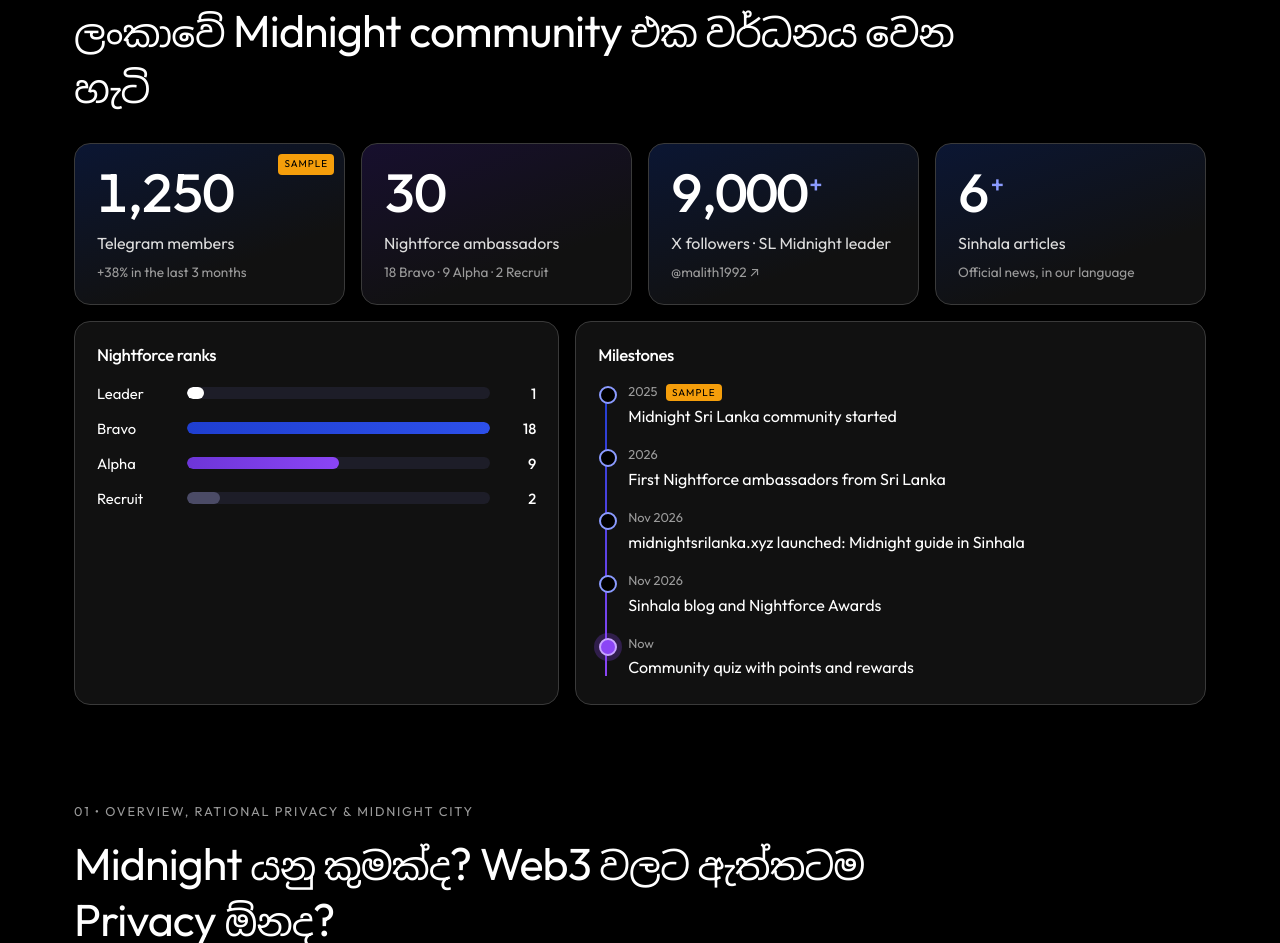
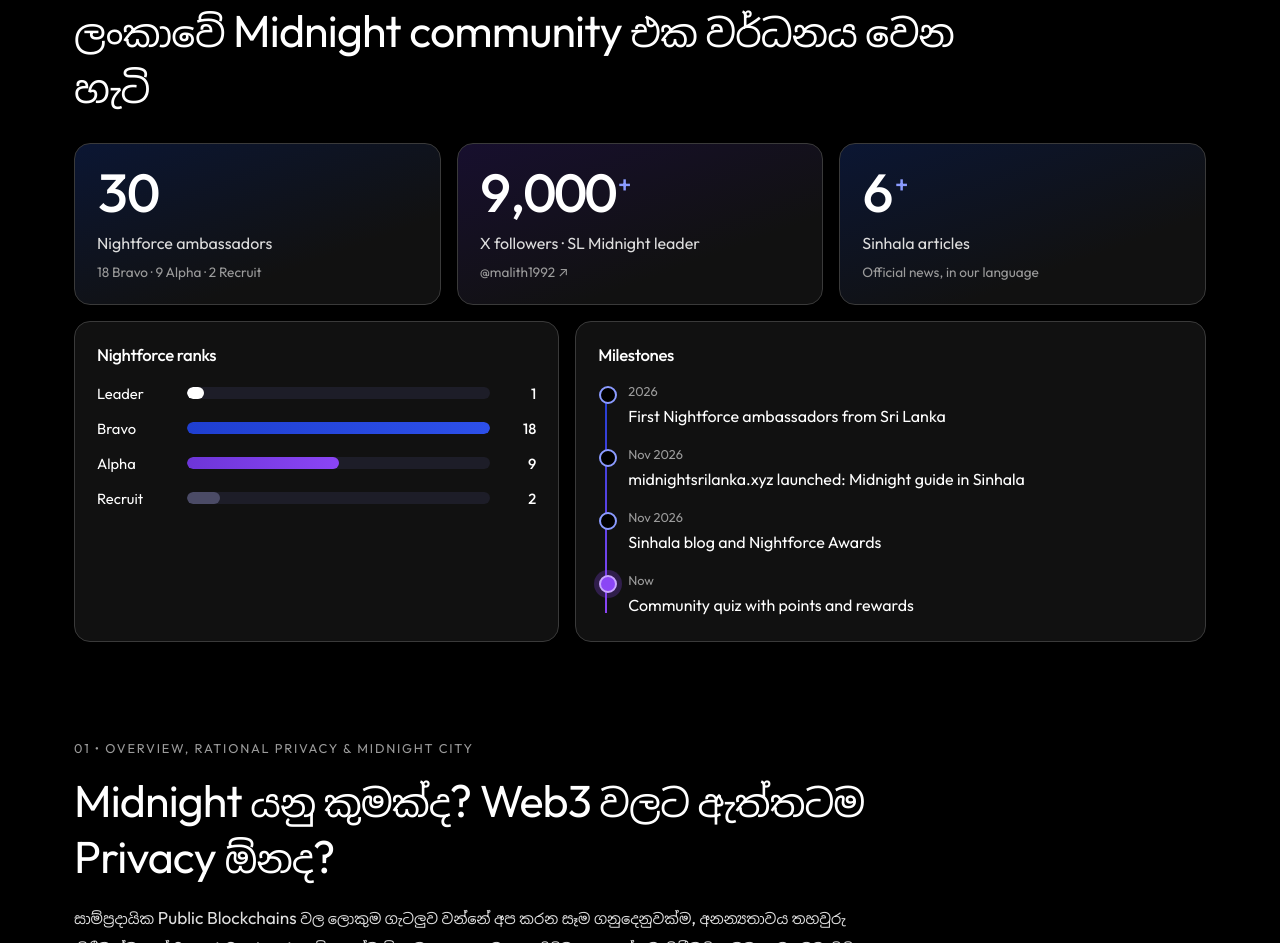
Before and after one commit to MALITH1122/midnightsrilanka-site, a plain HTML site: page index.html in a window 1280 px wide. Shown: the part 1052-1995 px from the top of the page. Drawn offline with Linux system fonts and the light colour scheme; no server answers; animation ran at ten frames a second.

Commit message:
Community in numbers: real numbers only
Co-Authored-By: Claude Opus 5.5 <noreply@anthropic.com>
Claude-Session: https://claude.ai/code/session_01MKEWAQ4eFiH6Dv4sGsNDiY

```diff
--- a/index.html
+++ b/index.html
@@ -240,7 +240,7 @@ ul.places li a,.card p a{color:#fff;text-decoration:underline}
 </div></div>
 
 <style>
-#community .cn4{display:grid;grid-template-columns:repeat(4,1fr);gap:16px;margin-top:28px}
+#community .cn4{display:grid;grid-template-columns:repeat(3,1fr);gap:16px;margin-top:28px}
 #community .cnc{position:relative;border:1px solid var(--line2,#2a2a2a);border-radius:16px;padding:22px 22px 20px;background:linear-gradient(160deg,#0b1633 0%,#111 70%)}
 #community .cnc:nth-child(2){background:linear-gradient(160deg,#170f2e 0%,#111 70%)}
 #community .cnn{font-size:clamp(2.2rem,4.2vw,3.4rem);font-weight:500;letter-spacing:-.02em;line-height:1;font-variant-numeric:tabular-nums}
@@ -260,13 +260,12 @@ ul.places li a,.card p a{color:#fff;text-decoration:underline}
 #community .tl li:before{content:"";position:absolute;left:1px;top:5px;width:14px;height:14px;border-radius:50%;background:#000;border:2px solid #8b9bff}
 #community .tl li.now:before{background:#8b45f5;border-color:#c9a6ff;box-shadow:0 0 0 5px rgba(139,69,245,.25)}
 #community .tl time{display:block;color:var(--mute,#999);font-size:.8rem}
-@media (max-width:900px){#community .cn4{grid-template-columns:repeat(2,1fr)}#community .cn2{grid-template-columns:1fr}}
+@media (max-width:900px){#community .cn4{grid-template-columns:1fr}#community .cn2{grid-template-columns:1fr}}
 </style>
 <section class="block" id="community"><div class="wrap">
   <span class="label">Midnight Sri Lanka • Community in numbers</span>
   <h2 class="h2">ලංකාවේ Midnight community එක වර්ධනය වෙන හැටි</h2>
   <div class="cn4">
-    <div class="cnc"><span class="smp">SAMPLE</span><div class="cnn" data-to="1250">0</div><div class="cnl">Telegram members</div><div class="cns">+38% in the last 3 months</div></div>
     <div class="cnc"><div class="cnn" data-to="30">0</div><div class="cnl">Nightforce ambassadors</div><div class="cns">18 Bravo · 9 Alpha · 2 Recruit</div></div>
     <a class="cnc" href="https://x.com/malith1992" target="_blank" rel="noopener" style="text-decoration:none;color:inherit"><div class="cnn" data-to="9000" data-plus="1">0</div><div class="cnl">X followers · SL Midnight leader</div><div class="cns">@malith1992 ↗</div></a>
     <div class="cnc"><div class="cnn" data-to="6" data-plus="1">0</div><div class="cnl">Sinhala articles</div><div class="cns">Official news, in our language</div></div>
@@ -280,7 +279,6 @@ ul.places li a,.card p a{color:#fff;text-decoration:underline}
     </div>
     <div class="box"><h3>Milestones</h3>
       <ol class="tl">
-        <li><time>2025 <span class="smp" style="position:static;margin-left:6px">SAMPLE</span></time>Midnight Sri Lanka community started</li>
         <li><time>2026</time>First Nightforce ambassadors from Sri Lanka</li>
         <li><time>Nov 2026</time>midnightsrilanka.xyz launched: Midnight guide in Sinhala</li>
         <li><time>Nov 2026</time>Sinhala blog and Nightforce Awards</li>
```
